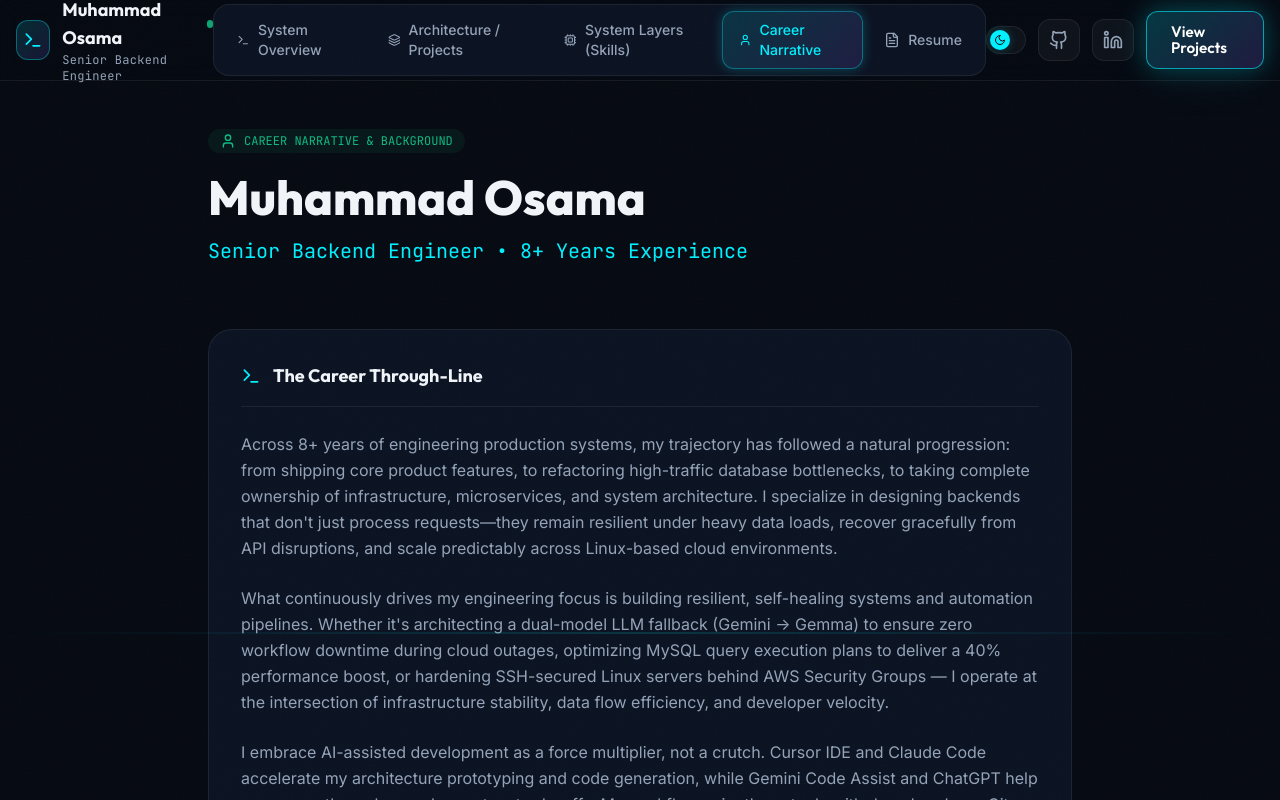
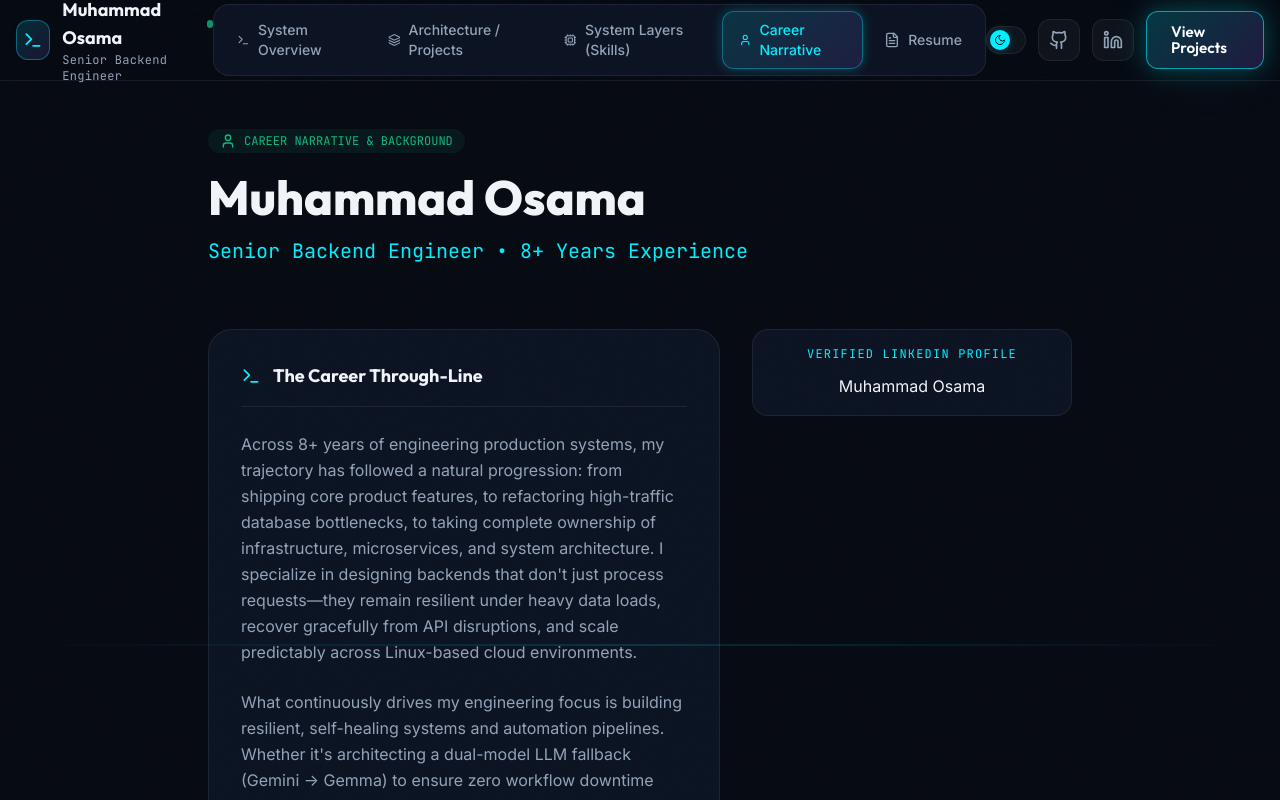
Before and after one commit to mosamaeng/mosamaeng.github.io, a React (Vite) app: page /about in a window 1280 px wide. Shown: the top 800 px of the page. Built offline with nearby package versions, Linux system fonts and the light colour scheme.

Commit message:
linkedin profile badge added

```diff
--- a/index.html
+++ b/index.html
@@ -77,5 +77,6 @@
   <body>
     <div id="root"></div>
     <script type="module" src="/src/main.tsx"></script>
+    <script src="https://platform.linkedin.com/badges/js/profile.js" async defer type="text/javascript"></script>
   </body>
 </html>
--- a/src/components/Footer.tsx
+++ b/src/components/Footer.tsx
@@ -1,6 +1,7 @@
 import React from 'react';
 import { Link } from 'react-router-dom';
 import { Terminal, Github, Linkedin, Mail, Phone, MapPin, ArrowUpRight } from 'lucide-react';
+import { LinkedInBadge } from './LinkedInBadge';
 
 export const Footer: React.FC = () => {
   return (
@@ -75,6 +76,10 @@ export const Footer: React.FC = () => {
                 <Linkedin className="w-4 h-4" />
               </a>
             </div>
+            {/* LinkedIn Verified Badge */}
+            <div className="pt-4">
+              <LinkedInBadge />
+            </div>
           </div>
 
           {/* Col 2: System Case Studies */}
--- /dev/null
+++ b/src/components/LinkedInBadge.tsx
@@ -0,0 +1,47 @@
+import React, { useEffect, useRef } from 'react';
+import { useTheme } from '../context/ThemeContext';
+
+interface LinkedInBadgeProps {
+  className?: string;
+}
+
+export const LinkedInBadge: React.FC<LinkedInBadgeProps> = ({ className = '' }) => {
+  const { theme } = useTheme();
+  const containerRef = useRef<HTMLDivElement>(null);
+
+  useEffect(() => {
+    // Clear previous badge render and re-inject the raw div
+    if (containerRef.current) {
+      containerRef.current.innerHTML = '';
+
+      const badgeDiv = document.createElement('div');
+      badgeDiv.className = 'badge-base LI-profile-badge';
+      badgeDiv.setAttribute('data-locale', 'en_US');
+      badgeDiv.setAttribute('data-size', 'medium');
+      badgeDiv.setAttribute('data-theme', theme === 'dark' ? 'dark' : 'light');
+      badgeDiv.setAttribute('data-type', 'VERTICAL');
+      badgeDiv.setAttribute('data-vanity', 'muhammad-osama-50b61713a');
+      badgeDiv.setAttribute('data-version', 'v1');
+
+      const link = document.createElement('a');
+      link.className = 'badge-base__link LI-simple-link';
+      link.href = 'https://pk.linkedin.com/in/muhammad-osama-50b61713a?trk=profile-badge';
+      link.textContent = 'Muhammad Osama';
+      badgeDiv.appendChild(link);
+
+      containerRef.current.appendChild(badgeDiv);
+
+      // Re-trigger LinkedIn's badge rendering script
+      if ((window as any).LIRenderAll) {
+        (window as any).LIRenderAll();
+      }
+    }
+  }, [theme]);
+
+  return (
+    <div
+      ref={containerRef}
+      className={`linkedin-badge-wrapper ${className}`}
+    />
+  );
+};
--- a/src/pages/About.tsx
+++ b/src/pages/About.tsx
@@ -2,6 +2,7 @@ import React from 'react';
 import { careerNarrative, workExperiences, educationList } from '../data/experienceData';
 import { User, Briefcase, GraduationCap, ArrowRight, Terminal } from 'lucide-react';
 import { Link } from 'react-router-dom';
+import { LinkedInBadge } from '../components/LinkedInBadge';
 
 export const About: React.FC = () => {
   return (
@@ -21,10 +22,13 @@ export const About: React.FC = () => {
         </p>
       </div>
 
-      {/* 4-Paragraph Career Narrative */}
+      {/* Career Narrative + LinkedIn Badge Side-by-Side */}
       <section className="space-y-6">
+        <div className="flex flex-col lg:flex-row gap-8">
+
+          {/* Career Narrative Card */}
           <div
-          className="p-8 rounded-3xl space-y-6 text-base leading-relaxed"
+            className="p-8 rounded-3xl space-y-6 text-base leading-relaxed flex-1"
             style={{
               backgroundColor: 'var(--bg-card)',
               border: '1px solid var(--border-dim)',
@@ -43,6 +47,27 @@ export const About: React.FC = () => {
             <p>{careerNarrative.paragraph2}</p>
             <p>{careerNarrative.paragraph3}</p>
             <p>{careerNarrative.paragraph4}</p>
+          </div>
+
+          {/* LinkedIn Profile Badge — Sidebar */}
+          <div className="lg:w-[320px] shrink-0 flex flex-col items-center gap-4">
+            <div
+              className="w-full rounded-2xl p-4 flex flex-col items-center"
+              style={{
+                backgroundColor: 'var(--bg-card)',
+                border: '1px solid var(--border-dim)',
+              }}
+            >
+              <div
+                className="text-xs font-mono uppercase tracking-widest mb-3 text-center"
+                style={{ color: 'var(--accent-cyan)' }}
+              >
+                Verified LinkedIn Profile
+              </div>
+              <LinkedInBadge />
+            </div>
+          </div>
+
         </div>
       </section>
 
```
Lines whose indentation alone changed are shown as unchanged.
